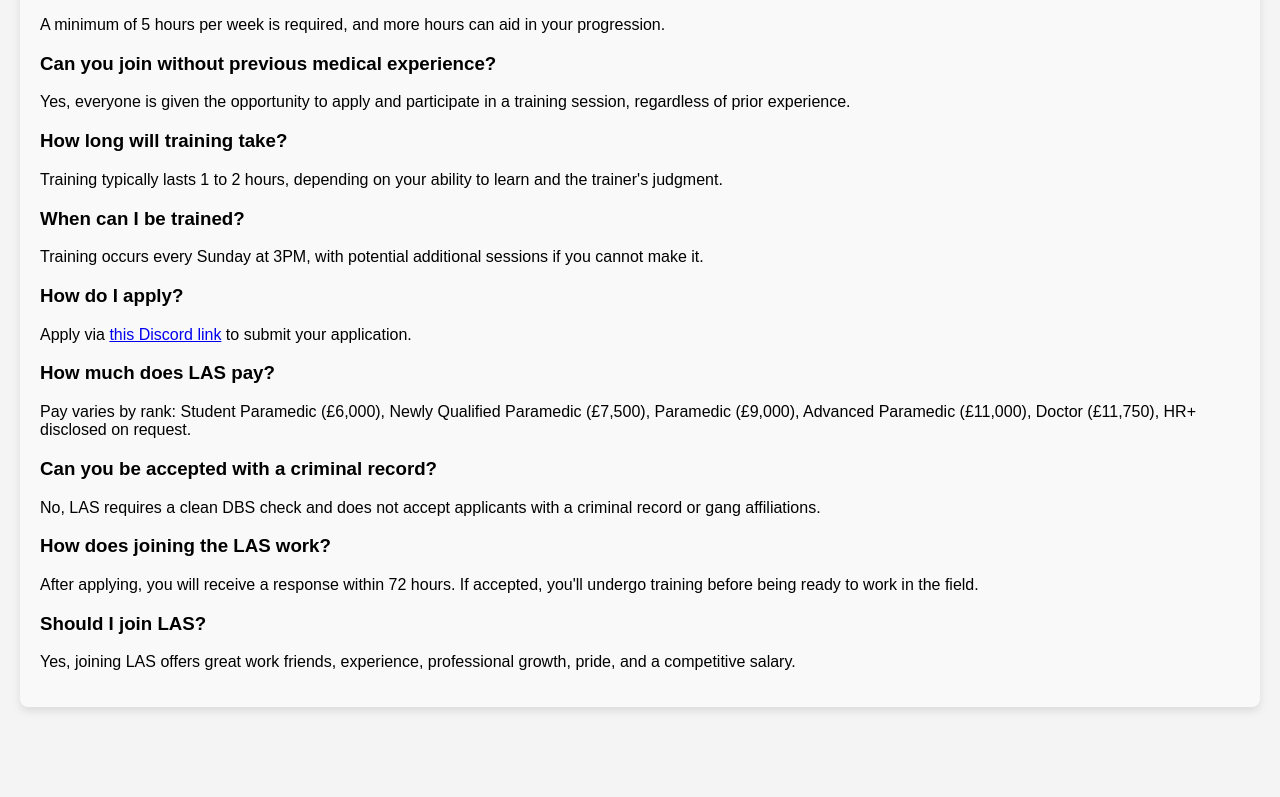
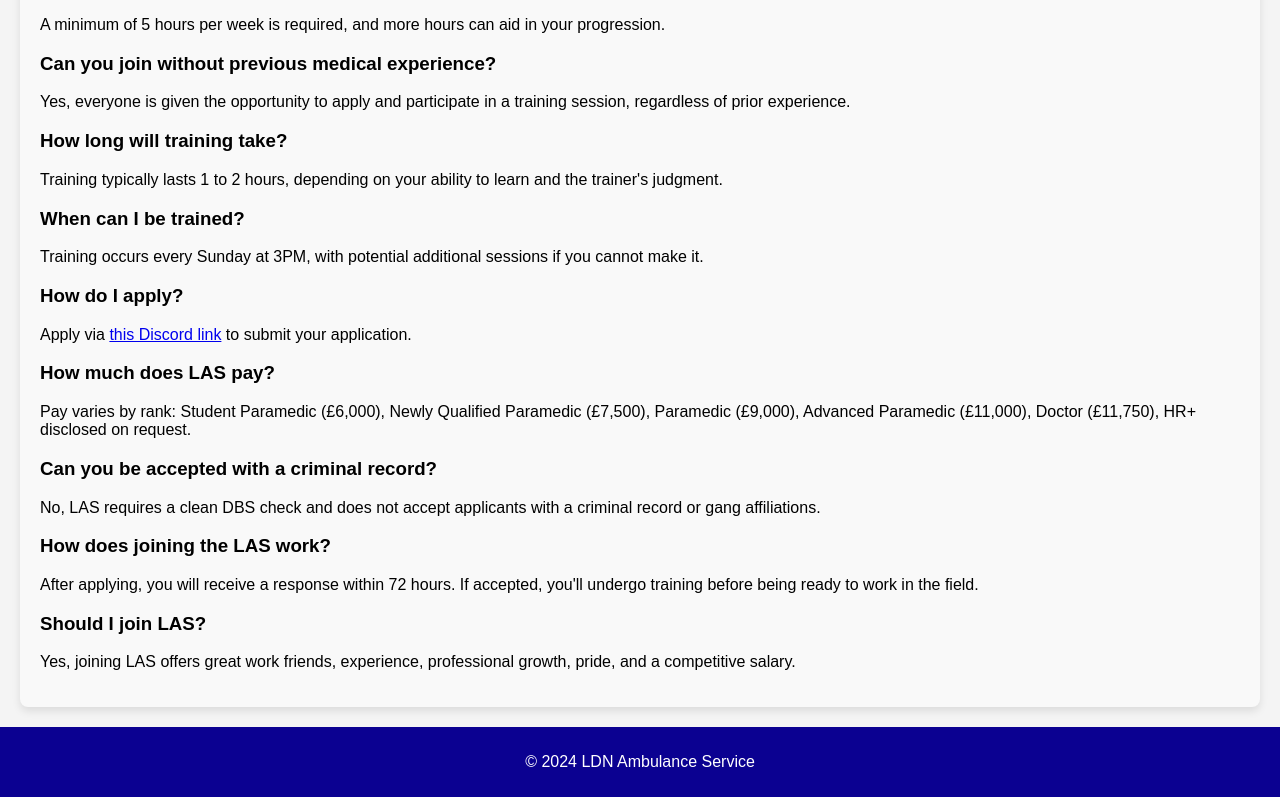
Before and after one commit to cam1232132/laswebsite, a plain HTML site: page faq.html in a window 1280 px wide. Shown: the part 470-1267 px from the top of the page. Before the commit the page ends 1197 px from the top, so only its background shows below. Drawn offline with Linux system fonts and the light colour scheme.

Commit message:
Update faq.html

```diff
--- a/faq.html
+++ b/faq.html
@@ -63,5 +63,11 @@
             <p>Yes, joining LAS offers great work friends, experience, professional growth, pride, and a competitive salary.</p>
         </div>
     </div>
+
+        <!-- Footer -->
+    <div class="footer">
+        <p>&copy; 2024 LDN Ambulance Service</p>
+    </div>
+
 </body>
 </html>
```
